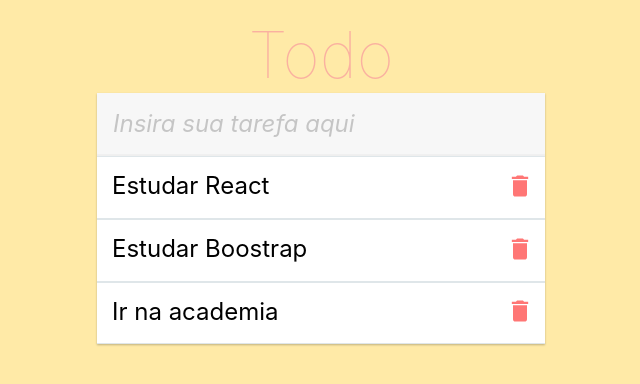
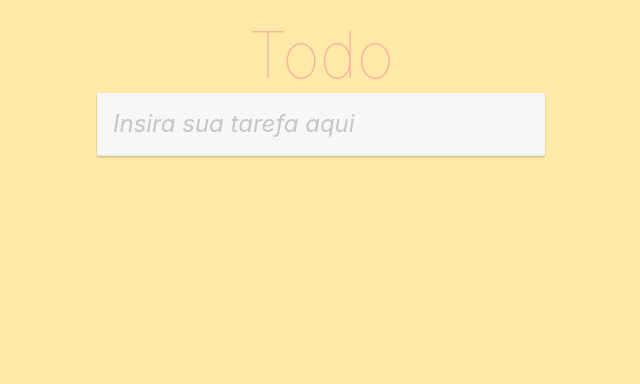
Before and after one commit to guilhermesantosdeveloper/todo_react, a React (Create React App) app: page / in a window 1280 px wide. Shown: the top 384 px of the page, without its empty margins (319-959 px from the left). Built offline with nearby package versions, Linux system fonts and the light colour scheme.

Commit message:
adicionando novas tarefas

```diff
--- a/src/App.js
+++ b/src/App.js
@@ -11,13 +11,8 @@ const App = () => {
   const enterKey = 13;
   const escKey = 27;
 
-  const initialTodos = [
-    { id: 1, title: 'Estudar React', checked: false },
-    { id: 2, title: 'Estudar Boostrap', checked: true },
-    { id: 3, title: 'Ir na academia', checked: false },
-  ];
 
-  const [todos, ] = useState(initialTodos);
+  const [todos, setTodos] = useState([]);
   const [value, setValue] = useState('');
 
   const erase = () => {
@@ -25,7 +20,9 @@ const App = () => {
   }
 
   const submit = () => {
-    console.log(value);
+    // biblioteca uiniqueid
+    setTodos([...todos,{id: new Date().getTime(), title: value, checked: false}])
+
     erase();
   }
 
```
